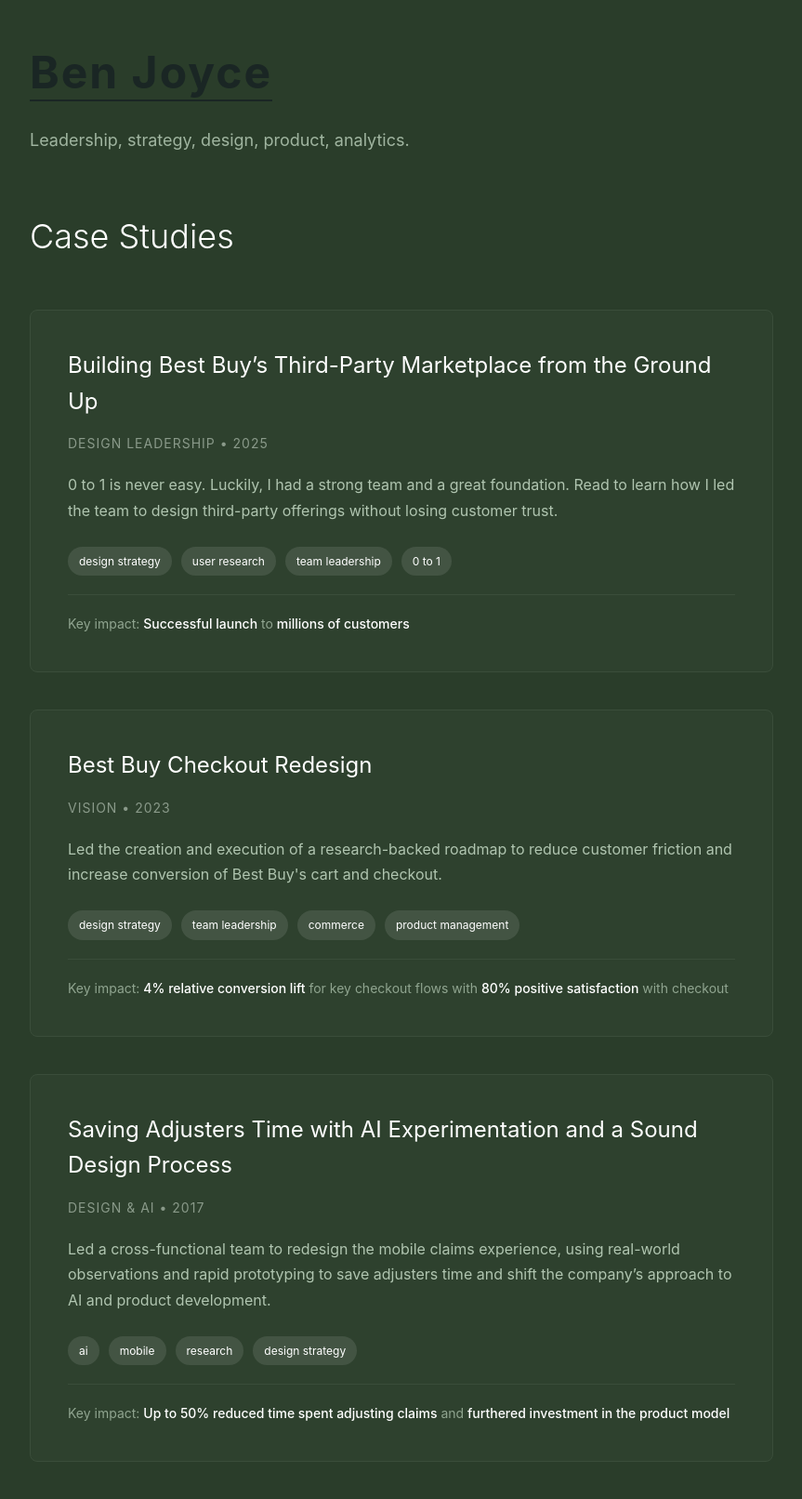
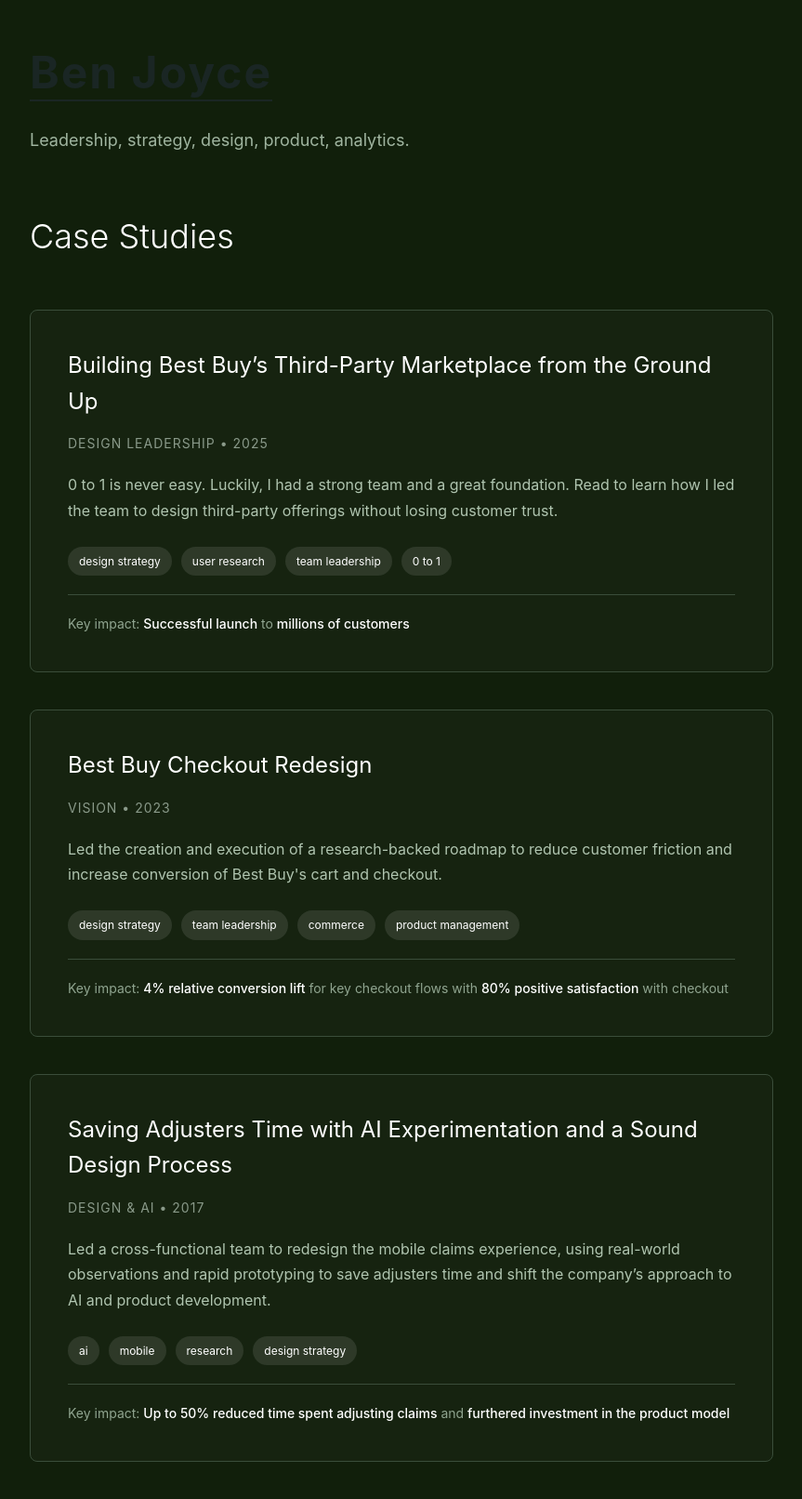
Before and after one commit to benjoycect/benjoycect.github.io, a Jekyll site: the page index.html, which Jekyll copies as it is, in a window 1280 px wide. Shown: the whole page at 93% size, without its empty margins (208-1071 px from the left). Built offline with Jekyll 4.4.1, drawn with Linux system fonts in a browser that asks for light colours; nearby versions of some CDN libraries; Markdown is read by kramdown in place of the engine named in the settings.

Commit message:
Update index.html

```diff
--- a/index.html
+++ b/index.html
@@ -18,7 +18,7 @@
         }
 
     body {
-        background-color: #2a3d2a;
+        background-color: #111f0b;
         color: #ffffff;
         font-family: -apple-system, BlinkMacSystemFont, 'Segoe UI', Roboto, Oxygen, Ubuntu, Cantarell, sans-serif;
         line-height: 1.6;
```
